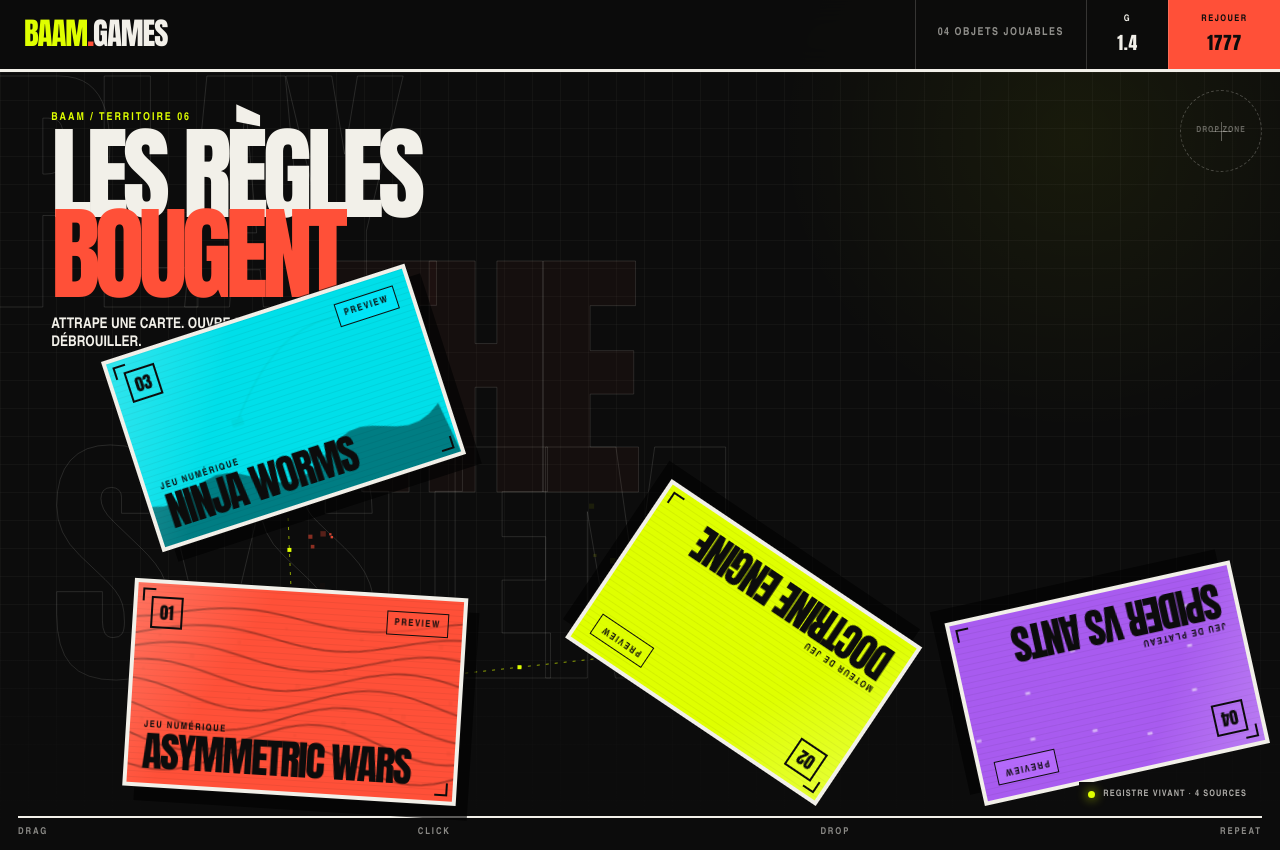
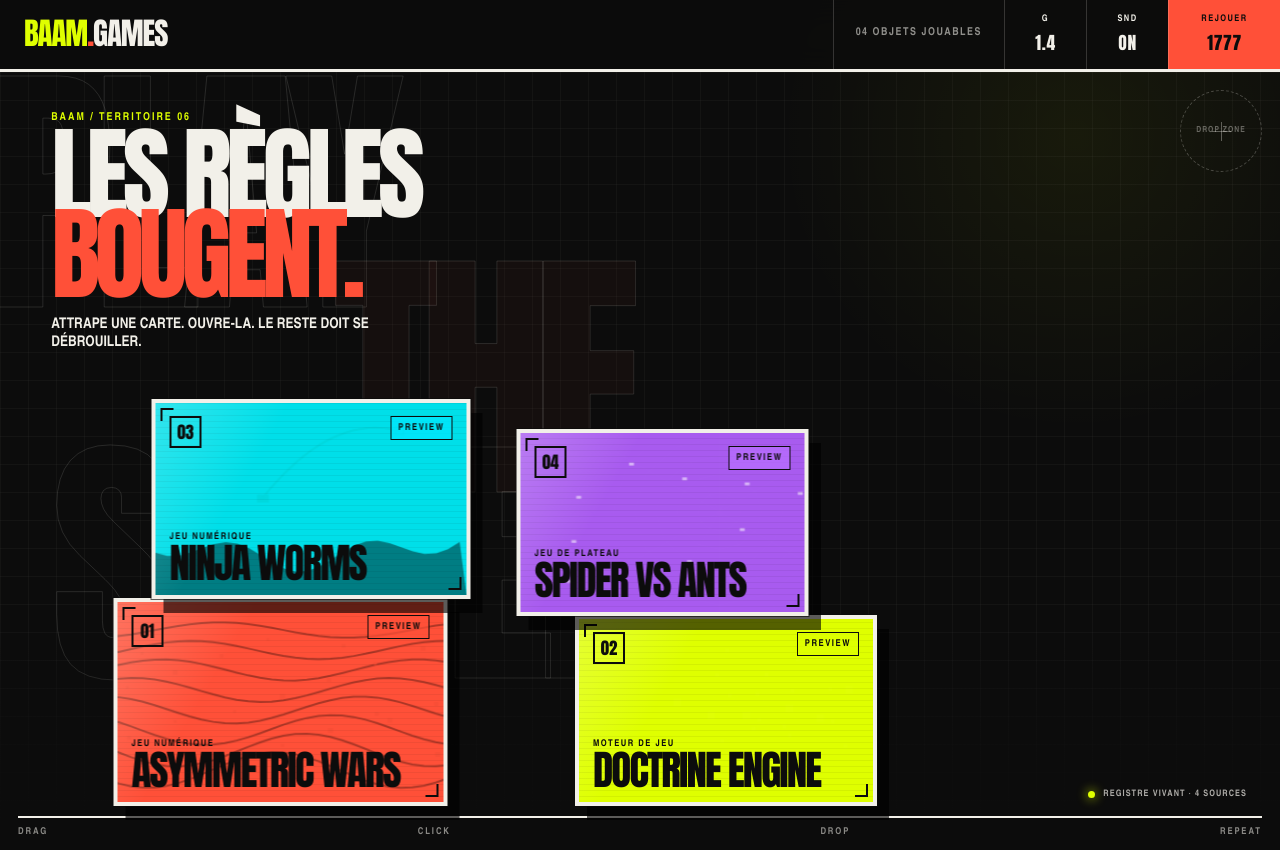
Before and after one commit to Soupappa/baam-games, a website: page public/index.html in a window 1280 px wide. Both pictures are taken after a click on the button "Changer la gravité". Drawn offline with Linux system fonts and the light colour scheme.

Commit message:
fix: settle weighted card physics and add sounds

```diff
--- a/public/app.js
+++ b/public/app.js
@@ -7,6 +7,8 @@
 const seedValue = document.querySelector("#seed-value");
 const gravityControl = document.querySelector("#gravity-control");
 const gravityValue = document.querySelector("#gravity-value");
+const soundControl = document.querySelector("#sound-control");
+const soundValue = document.querySelector("#sound-value");
 const buildStatus = document.querySelector("#build-status");
 const gameCounter = document.querySelector("#game-counter");
 
@@ -36,6 +38,8 @@
 let arenaHeight = 1;
 let random = Math.random;
 let currentSeed = getInitialSeed();
+let audioContext = null;
+let soundEnabled = localStorage.getItem("baam-games-sound") !== "off";
 
 function getInitialSeed() {
   const fromUrl = Number(new URLSearchParams(location.search).get("seed"));
@@ -56,6 +60,10 @@
 
 function rand(min, max) {
   return min + random() * (max - min);
+}
+
+function clamp(value, min, max) {
+  return Math.max(min, Math.min(max, value));
 }
 
 function cardSize(index, open = false) {
@@ -136,6 +144,9 @@
     open: false,
     dragging: false,
     sleeping: false,
+    supported: false,
+    restTime: 0,
+    entered: false,
     visualSeed: Math.floor(random() * 100000),
     lastImpact: 0
   };
@@ -147,6 +158,62 @@
 
 function updateMass(body) {
   body.mass = Math.max(0.8, (body.w * body.h) / 56000);
+}
+
+function wake(body, impulse = 0) {
+  body.sleeping = false;
+  body.restTime = 0;
+  if (impulse) body.vy -= impulse;
+}
+
+function getAudioContext() {
+  if (!audioContext) {
+    const Context = window.AudioContext || window.webkitAudioContext;
+    if (!Context) return null;
+    audioContext = new Context();
+  }
+  if (audioContext.state === "suspended") audioContext.resume();
+  return audioContext;
+}
+
+function playCardSound(opening) {
+  if (!soundEnabled) return;
+  const context = getAudioContext();
+  if (!context) return;
+  const now = context.currentTime;
+  const master = context.createGain();
+  master.gain.setValueAtTime(0.0001, now);
+  master.gain.exponentialRampToValueAtTime(opening ? 0.075 : 0.09, now + 0.008);
+  master.gain.exponentialRampToValueAtTime(0.0001, now + (opening ? 0.22 : 0.14));
+  master.connect(context.destination);
+
+  const tone = context.createOscillator();
+  tone.type = opening ? "triangle" : "square";
+  tone.frequency.setValueAtTime(opening ? 115 : 215, now);
+  tone.frequency.exponentialRampToValueAtTime(opening ? 245 : 82, now + (opening ? 0.2 : 0.11));
+  const toneGain = context.createGain();
+  toneGain.gain.setValueAtTime(0.7, now);
+  toneGain.gain.exponentialRampToValueAtTime(0.03, now + (opening ? 0.2 : 0.11));
+  tone.connect(toneGain).connect(master);
+  tone.start(now);
+  tone.stop(now + 0.23);
+
+  const noiseLength = Math.floor(context.sampleRate * 0.055);
+  const noiseBuffer = context.createBuffer(1, noiseLength, context.sampleRate);
+  const data = noiseBuffer.getChannelData(0);
+  for (let index = 0; index < noiseLength; index += 1) {
+    data[index] = (Math.random() * 2 - 1) * (1 - index / noiseLength);
+  }
+  const noise = context.createBufferSource();
+  noise.buffer = noiseBuffer;
+  const filter = context.createBiquadFilter();
+  filter.type = "bandpass";
+  filter.frequency.value = opening ? 820 : 460;
+  filter.Q.value = 1.4;
+  const noiseGain = context.createGain();
+  noiseGain.gain.value = opening ? 0.34 : 0.48;
+  noise.connect(filter).connect(noiseGain).connect(master);
+  noise.start(now + (opening ? 0.025 : 0));
 }
 
 function bindCard(body) {
@@ -182,7 +249,7 @@
       moved: false
     };
     body.dragging = true;
-    body.sleeping = false;
+    wake(body);
     body.vx = 0;
     body.vy = 0;
     body.node.classList.add("is-dragging");
@@ -230,6 +297,7 @@
 
 function toggleCard(body, force) {
   body.open = force ?? !body.open;
+  playCardSound(body.open);
   const size = cardSize(body.index, body.open);
   body.targetW = size.width;
   body.targetH = size.height;
@@ -240,7 +308,7 @@
   body.vy -= body.open ? 430 : 160;
   body.vx += rand(-90, 90);
   body.av += rand(-0.32, 0.32);
-  body.sleeping = false;
+  wake(body);
   links = links.filter((link) => link.a !== body && link.b !== body);
   if (reducedMotion) layoutReduced();
 }
@@ -260,30 +328,31 @@
   const right = arenaWidth - 10 - extents.x;
   const ceiling = 5 + extents.y;
   const floor = arenaHeight - 44 - extents.y;
-  const restitution = 0.24;
+  const wallRestitution = 0.16;
 
   if (body.x < left) {
     body.x = left;
-    if (body.vx < 0) body.vx *= -restitution;
-    body.av += Math.abs(body.vy) * 0.00014;
+    if (body.vx < 0) body.vx *= -wallRestitution;
+    body.av += Math.abs(body.vy) * 0.00005;
     impact(body.x - extents.x, body.y, body, Math.abs(body.vx));
   } else if (body.x > right) {
     body.x = right;
-    if (body.vx > 0) body.vx *= -restitution;
-    body.av -= Math.abs(body.vy) * 0.00014;
+    if (body.vx > 0) body.vx *= -wallRestitution;
+    body.av -= Math.abs(body.vy) * 0.00005;
     impact(body.x + extents.x, body.y, body, Math.abs(body.vx));
   }
 
   if (body.y > floor) {
     const speed = Math.abs(body.vy);
+    const floorRestitution = speed > 420 ? 0.19 : speed > 180 ? 0.11 : 0;
     body.y = floor;
-    if (body.vy > 0) body.vy *= speed < 65 ? 0 : -restitution;
-    body.vx *= 0.91;
-    body.av *= 0.74;
-    body.av += body.vx * 0.000012;
+    body.supported = true;
+    if (body.vy > 0) body.vy *= -floorRestitution;
+    body.vx *= 0.82;
+    body.av *= 0.52;
     impact(body.x, body.y + extents.y, body, speed);
   }
-  if (body.y > 0 && body.y < ceiling) {
+  if (body.entered && body.y < ceiling) {
     body.y = ceiling;
     if (body.vy < 0) body.vy *= -0.18;
   }
@@ -299,9 +368,6 @@
   const overlapY = ea.y + eb.y - Math.abs(dy);
   if (overlapX <= 0 || overlapY <= 0) return;
 
-  const invA = a.dragging ? 0 : 1 / a.mass;
-  const invB = b.dragging ? 0 : 1 / b.mass;
-  const invTotal = invA + invB || 1;
   let nx = 0;
   let ny = 0;
   let overlap = 0;
@@ -314,15 +380,28 @@
     overlap = overlapX;
   }
 
+  if (ny > 0) a.supported = true;
+  if (ny < 0) b.supported = true;
+
+  const relative = (b.vx - a.vx) * nx + (b.vy - a.vy) * ny;
+  if (Math.abs(relative) > 90) {
+    if (a.sleeping) wake(a);
+    if (b.sleeping) wake(b);
+  }
+  const invA = a.dragging || a.sleeping ? 0 : 1 / a.mass;
+  const invB = b.dragging || b.sleeping ? 0 : 1 / b.mass;
+  const invTotal = invA + invB;
+  if (!invTotal) return;
+
   const correction = Math.max(0, overlap - 0.8) * 0.76;
   a.x -= nx * correction * invA / invTotal;
   a.y -= ny * correction * invA / invTotal;
   b.x += nx * correction * invB / invTotal;
   b.y += ny * correction * invB / invTotal;
 
-  const relative = (b.vx - a.vx) * nx + (b.vy - a.vy) * ny;
   if (relative < 0) {
-    const impulseValue = -(1 + 0.18) * relative / invTotal;
+    const restitution = Math.abs(relative) > 280 ? 0.2 : Math.abs(relative) > 120 ? 0.1 : 0.03;
+    const impulseValue = -(1 + restitution) * relative / invTotal;
     const ix = impulseValue * nx;
     const iy = impulseValue * ny;
     a.vx -= ix * invA;
@@ -330,16 +409,15 @@
     b.vx += ix * invB;
     b.vy += iy * invB;
 
-    const tangentSpeed = (b.vx - a.vx) * -ny + (b.vy - a.vy) * nx;
-    const friction = tangentSpeed * 0.035;
-    a.vx -= -ny * friction * invA;
-    a.vy -= nx * friction * invA;
-    b.vx += -ny * friction * invB;
-    b.vy += nx * friction * invB;
-
-    const torque = ((dx * ny - dy * nx) / Math.max(100, a.w + b.w)) * Math.min(2.2, Math.abs(relative) * 0.003);
-    a.av -= torque / a.mass;
-    b.av += torque / b.mass;
+    const tx = -ny;
+    const ty = nx;
+    const tangentSpeed = (b.vx - a.vx) * tx + (b.vy - a.vy) * ty;
+    const frictionLimit = Math.abs(impulseValue) * 0.22;
+    const frictionImpulse = clamp(-tangentSpeed / invTotal, -frictionLimit, frictionLimit);
+    a.vx -= tx * frictionImpulse * invA;
+    a.vy -= ty * frictionImpulse * invA;
+    b.vx += tx * frictionImpulse * invB;
+    b.vy += ty * frictionImpulse * invB;
     if (Math.abs(relative) > 105) impact((a.x + b.x) / 2, (a.y + b.y) / 2, a, Math.abs(relative));
   }
 
@@ -360,11 +438,11 @@
     const force = stretch * 10 * pulse;
     const nx = dx / distance;
     const ny = dy / distance;
-    if (!link.a.dragging) {
+    if (!link.a.dragging && !link.a.sleeping) {
       link.a.vx += nx * force / link.a.mass * dt;
       link.a.vy += ny * force / link.a.mass * dt;
     }
-    if (!link.b.dragging) {
+    if (!link.b.dragging && !link.b.sleeping) {
       link.b.vx -= nx * force / link.b.mass * dt;
       link.b.vy -= ny * force / link.b.mass * dt;
     }
@@ -394,25 +472,29 @@
   const steps = 3;
   const step = Math.min(dt, 0.04) / steps;
   for (let pass = 0; pass < steps; pass += 1) {
+    for (const body of bodies) body.supported = false;
     applyLinks(step, time);
     for (const body of bodies) {
       body.w += (body.targetW - body.w) * Math.min(1, step * 10);
       body.h += (body.targetH - body.h) * Math.min(1, step * 10);
       updateMass(body);
-      if (!body.dragging) {
+      if (!body.dragging && !body.sleeping) {
         body.vx += pointerGravity * step;
         body.vy += 1180 * gravityLevels[gravityLevel] * step;
-        if (body.open) {
-          const uprightError = Math.atan2(Math.sin(body.angle), Math.cos(body.angle));
-          body.av += -uprightError * 7.5 * step;
-          body.av *= 0.94;
-        }
+        const ballastStrength = body.open ? 9.5 : 6.8;
+        const ballastError = Math.atan2(Math.sin(body.angle), Math.cos(body.angle));
+        body.av += -ballastError * ballastStrength * step;
         body.x += body.vx * step;
         body.y += body.vy * step;
         body.angle += body.av * step;
-        body.vx *= 0.998;
+        body.angle = Math.atan2(Math.sin(body.angle), Math.cos(body.angle));
+        if (body.y > 0) body.entered = true;
+        body.vx *= 0.994;
         body.vy *= 0.999;
-        body.av *= 0.995;
+        body.av *= body.open ? 0.965 : 0.978;
+        body.vx = clamp(body.vx, -1600, 1600);
+        body.vy = clamp(body.vy, -1600, 1600);
+        body.av = clamp(body.av, -7, 7);
       }
       solveBounds(body);
     }
@@ -421,6 +503,31 @@
         for (let j = i + 1; j < bodies.length; j += 1) solvePair(bodies[i], bodies[j]);
       }
       for (const body of bodies) solveBounds(body);
+    }
+  }
+
+  for (const body of bodies) {
+    if (body.dragging || body.sleeping) continue;
+    const speed = Math.hypot(body.vx, body.vy);
+    const uprightError = Math.abs(Math.atan2(Math.sin(body.angle), Math.cos(body.angle)));
+    const settled = body.supported && speed < 16 && Math.abs(body.av) < 0.07 && uprightError < 0.045;
+    if (settled) {
+      body.restTime += dt;
+      body.vx *= 0.72;
+      body.vy *= 0.5;
+      body.av *= 0.58;
+      body.angle *= Math.max(0, 1 - dt * 6);
+      if (body.restTime > 0.58) {
+        body.sleeping = true;
+        body.x = Math.round(body.x * 2) / 2;
+        body.y = Math.round(body.y * 2) / 2;
+        body.angle = 0;
+        body.vx = 0;
+        body.vy = 0;
+        body.av = 0;
+      }
+    } else {
+      body.restTime = 0;
     }
   }
 }
@@ -629,6 +736,10 @@
     body.vy = rand(0, 42);
     body.angle = rand(-0.22, 0.22);
     body.av = rand(-0.5, 0.5);
+    body.sleeping = false;
+    body.supported = false;
+    body.restTime = 0;
+    body.entered = false;
     body.visualSeed = Math.floor(random() * 100000);
   });
   if (reducedMotion) layoutReduced();
@@ -676,7 +787,20 @@
 gravityControl.addEventListener("click", () => {
   gravityLevel = (gravityLevel + 1) % gravityLevels.length;
   gravityValue.textContent = gravityLevels[gravityLevel].toFixed(2).replace(/0$/, "");
-  for (const body of bodies) body.vy -= 75;
+  for (const body of bodies) wake(body, 75);
+});
+
+function renderSoundControl() {
+  soundControl.setAttribute("aria-pressed", String(soundEnabled));
+  soundControl.setAttribute("aria-label", soundEnabled ? "Couper les sons" : "Activer les sons");
+  soundValue.textContent = soundEnabled ? "ON" : "OFF";
+}
+
+soundControl.addEventListener("click", () => {
+  soundEnabled = !soundEnabled;
+  localStorage.setItem("baam-games-sound", soundEnabled ? "on" : "off");
+  renderSoundControl();
+  if (soundEnabled) playCardSound(true);
 });
 
 seedControl.addEventListener("click", () => {
@@ -686,6 +810,7 @@
 });
 
 window.addEventListener("resize", resize);
+renderSoundControl();
 
 async function boot() {
   resize();
--- a/public/index.html
+++ b/public/index.html
@@ -18,6 +18,9 @@
       <span class="counter" id="game-counter">04 OBJETS JOUABLES</span>
       <button class="control control--gravity" id="gravity-control" type="button" aria-label="Changer la gravité">
         <span>G</span><strong id="gravity-value">1.0</strong>
+      </button>
+      <button class="control control--sound" id="sound-control" type="button" aria-label="Couper les sons" aria-pressed="true">
+        <span>SND</span><strong id="sound-value">ON</strong>
       </button>
       <button class="control control--seed" id="seed-control" type="button">
         <span>REJOUER</span><strong id="seed-value">0000</strong>
--- a/public/styles.css
+++ b/public/styles.css
@@ -103,6 +103,8 @@
 }
 
 .control--gravity:hover, .control--gravity:focus-visible { background: var(--acid); }
+.control--sound:hover, .control--sound:focus-visible { background: #00dfe9; }
+.control--sound[aria-pressed="false"] strong { opacity: 0.38; }
 .control--seed { min-width: 112px; background: var(--red); color: var(--ink); }
 
 .game-stage {
```
Also changed, not shown: README.md.
